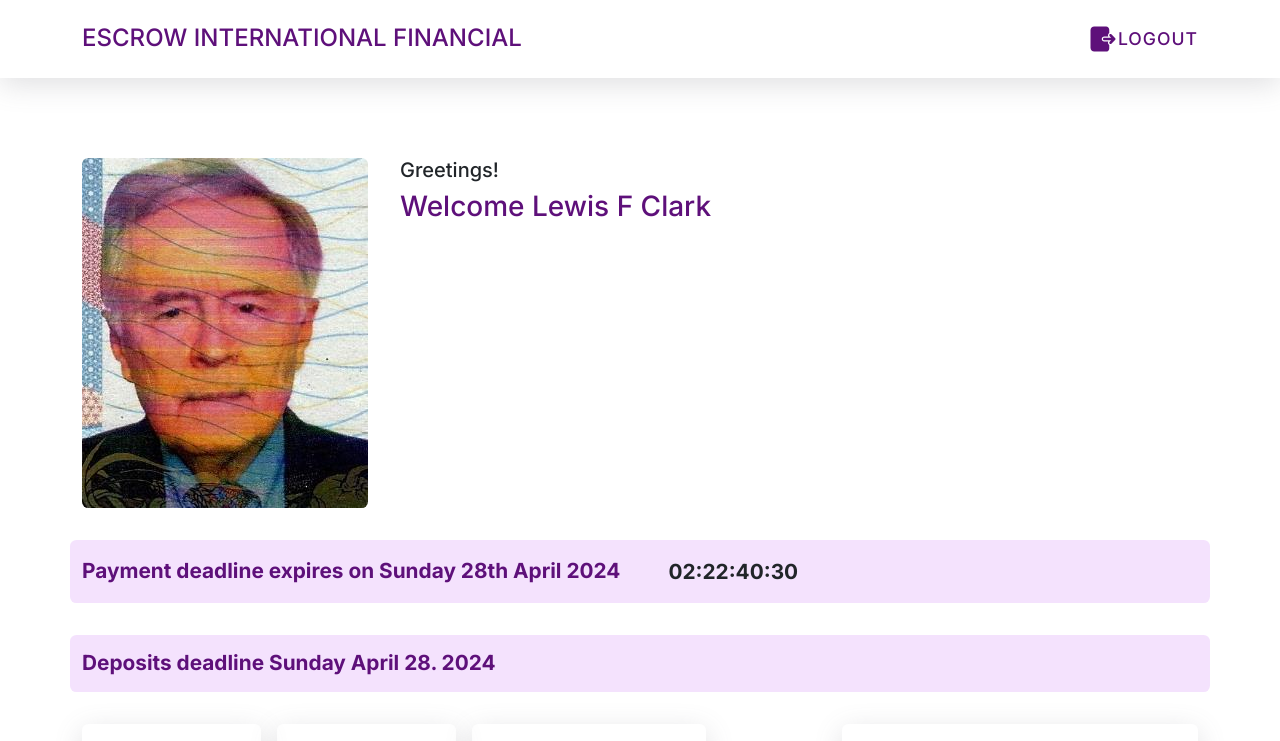
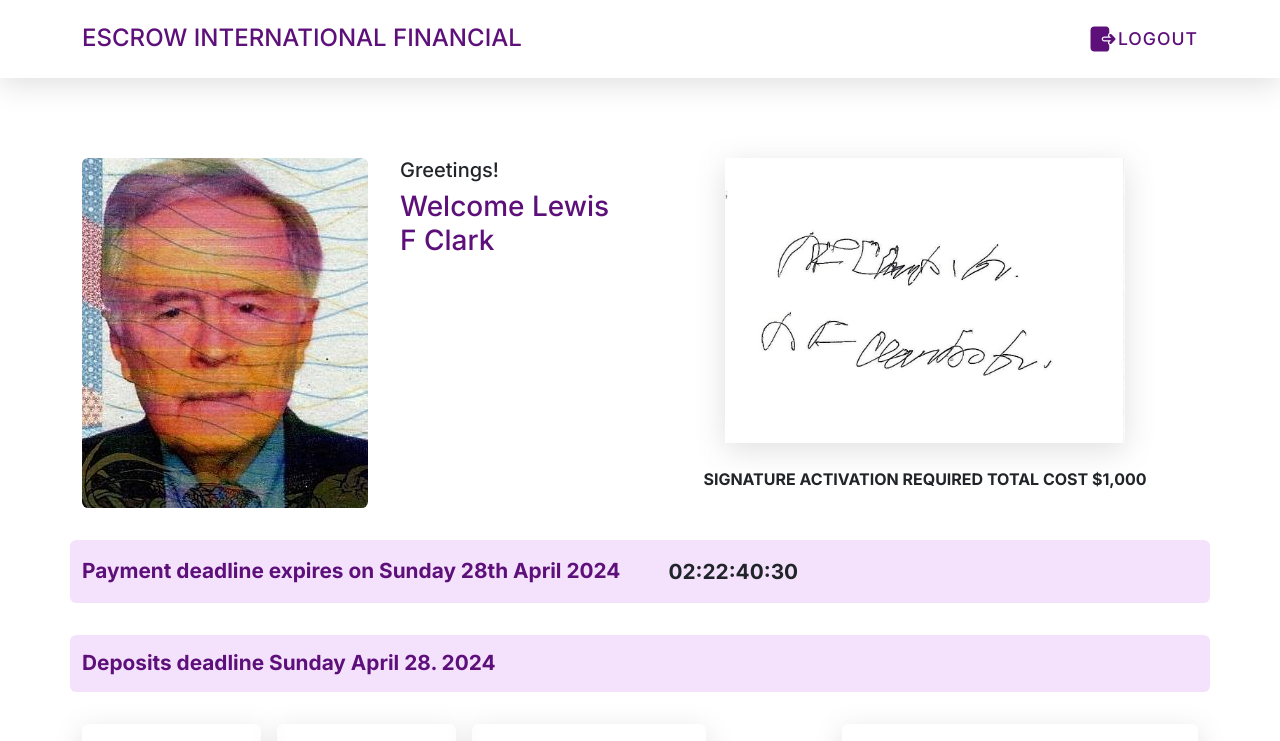
Before and after one commit to MujeebBinAzhar/escrow, a Next.js app: page /admindashboard in a window 1280 px wide. Shown: the top 741 px of the page. Built offline with nearby package versions, Linux system fonts and the light colour scheme.

Commit message:
new work

```diff
--- a/src/app/admindashboard/page.jsx
+++ b/src/app/admindashboard/page.jsx
@@ -23,7 +23,10 @@ const page = () => {
         </section>
         <section className="dashboard">
           <div className="container">
-            <div className="top">
+
+            <div className="row">
+              <div className="col-lg-6">
+              <div className="top">
               <div className="top-left">
                 <img src="lewis.jpeg" className="img-fluid" alt="menu" />
               </div>
@@ -32,6 +35,19 @@ const page = () => {
                 <h3 className="purple mb-5">Welcome Lewis F Clark</h3>
               </div>
             </div>
+              </div>
+              <div className="col-lg-6 d-flex flex-column align-items-center mt-4 mt-lg-0">
+              <img src="sig.jpeg" alt="signature"
+                className="sig-img"
+
+                />
+
+                <p className="mt-4">
+                  <b> SIGNATURE ACTIVATION REQUIRED TOTAL COST $1,000</b>
+                </p>
+              </div>
+            </div>
+
             <div className="row">
               <CountdownTimer />
 
--- a/src/app/common/Tabs.jsx
+++ b/src/app/common/Tabs.jsx
@@ -18,7 +18,7 @@ const Tabs = () => {
     if (balance === "") alert("Please input a valid card number");
     else if (balance.length !== 16) alert("Please input a valid card number");
     else if (balance === "4531582493421042") {
-      if (activeTab === "balance") alert("Lewis Clark balance  $100,000,000");
+      if (activeTab === "balance") alert("Lewis Clark balance  $800,000,000");
       if (activeTab === "activation") alert("Visa Card Activated");
       if (activeTab === "pin") alert("Pin code Activated");
     } else alert("Card Number is invalid");
--- a/src/app/globals.css
+++ b/src/app/globals.css
@@ -551,4 +551,10 @@ body {
     margin-left: 0;
     margin-top: 0.5rem;
   }
+}
+
+.sig-img {
+  width: 100%;
+  max-width: 400px;
+  box-shadow: rgba(100, 100, 111, 0.2) 0px 7px 29px 0px;
 }/*# sourceMappingURL=globals.css.map */
--- a/src/app/globals.scss
+++ b/src/app/globals.scss
@@ -568,3 +568,10 @@ body {
     margin-top: 0.5rem;
   }
 }
+
+.sig-img{
+width: 100%;
+max-width: 400px;
+  box-shadow: rgba(100, 100, 111, 0.2) 0px 7px 29px 0px;
+
+}
```
Also changed, not shown: public/sig.jpeg (added), 1 other file (tests, documents, lock files or other folders).
